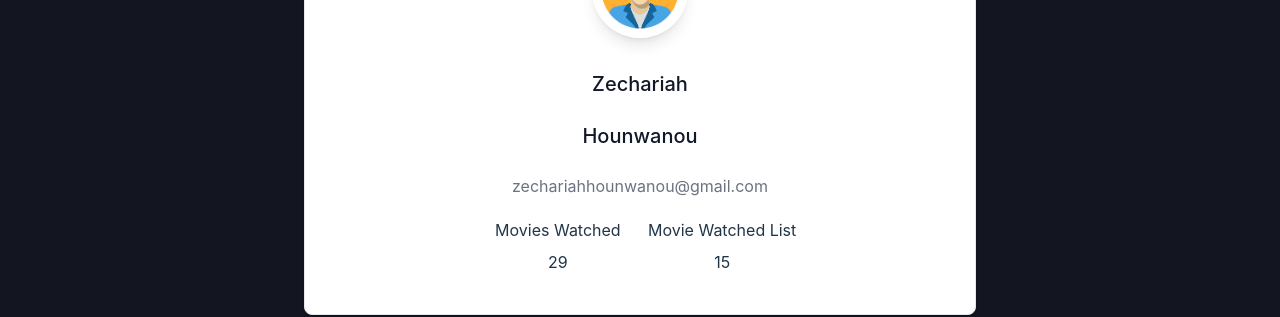
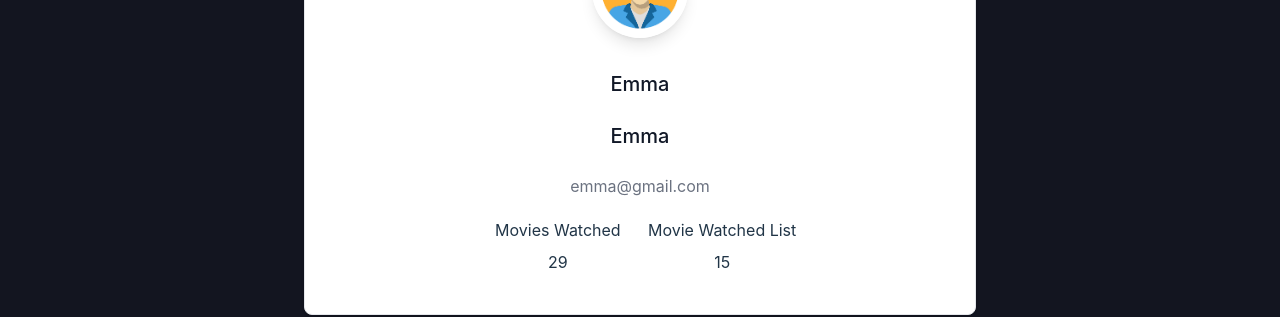
Before and after one commit to stanleyogada/Movie-Store-Assignment-1, a React (Vite) app: page /me in a window 1280 px wide. Shown: the part 191-508 px from the top of the page. Built offline with nearby package versions, Linux system fonts and the light colour scheme; no server answers.

Commit message:
Change default name

```diff
--- a/src/Pages/UserDashboard.jsx
+++ b/src/Pages/UserDashboard.jsx
@@ -31,13 +31,13 @@ function UserDashboard() {
               alt="avatar"
             />
             <h5 className="mb-1 text-xl font-medium text-gray-900 ">
-              {user?.firstName || `Zechariah`}
+              {user?.firstName || `Emma`}
             </h5>
             <h5 className="mb-1 text-xl font-medium text-gray-900 ">
-              {user?.lastName || `Hounwanou`}
+              {user?.lastName || `Emma`}
             </h5>
             <span className="text-base text-gray-500 ">
-              {user?.email || `zechariahhounwanou@gmail.com`}
+              {user?.email || `emma@gmail.com`}
             </span>
             <div className=" grid grid-cols-1 md:grid-cols-2 items-center justify-center gap-4 text-center">
               <div>
```
